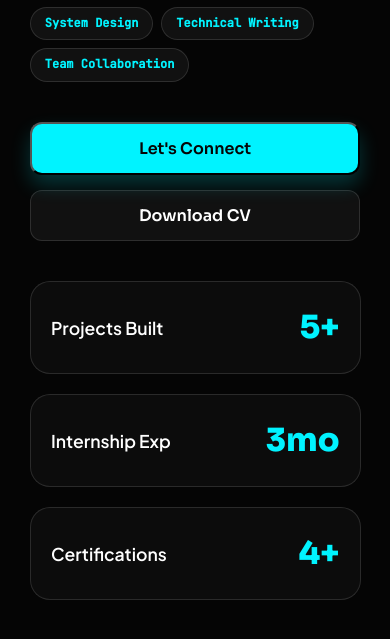
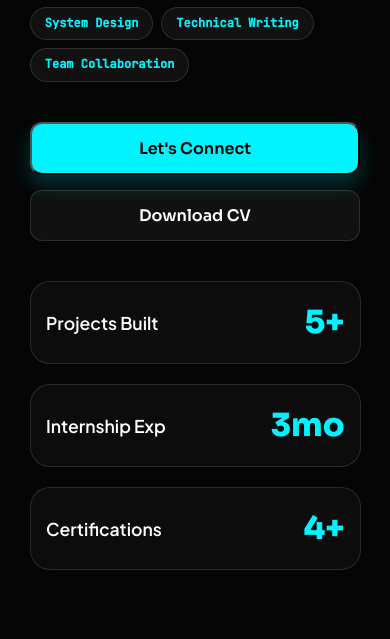
Before and after one commit to mrsuryan/suriya_portfolio, a React (Vite) app: page / in a window 390 px wide. Shown: the part 2037-2676 px from the top of the page. Built offline with nearby package versions, Linux system fonts and the light colour scheme.

Commit message:
feat: initialize portfolio application structure with custom theme and smooth scroll integration

```diff
--- a/src/App.jsx
+++ b/src/App.jsx
@@ -171,9 +171,8 @@ export default function App() {
       <ScrollToTop />
 
       <Suspense fallback={null}>
-        {/* Temporarily disabled for absolute performance test */}
-        {/* {!isMobile && <Particles />} */}
-        {/* {!isMobile && <ShootingStars />} */}
+        {!isMobile && <Particles />}
+        {!isMobile && <ShootingStars />}
       </Suspense>
 
       <Cursor />
--- a/src/styles/global.css
+++ b/src/styles/global.css
@@ -2017,7 +2017,19 @@ body.light-theme .sbar-fill::after {
   }
 
   .glass {
-    padding: 20px !important;
+    padding: 15px !important;
+    backdrop-filter: none !important; /* Disabling blur for maximum performance */
+    -webkit-backdrop-filter: none !important;
+    box-shadow: none !important; /* Removing shadows to reduce GPU load */
+    border: 1px solid var(--glass-border) !important;
+  }
+
+  .sbar-fill {
+    transition: width 0.8s ease-out !important; /* Faster and simpler for mobile */
+  }
+
+  .skill-card {
+    padding: 15px !important;
   }
 }
 
```
